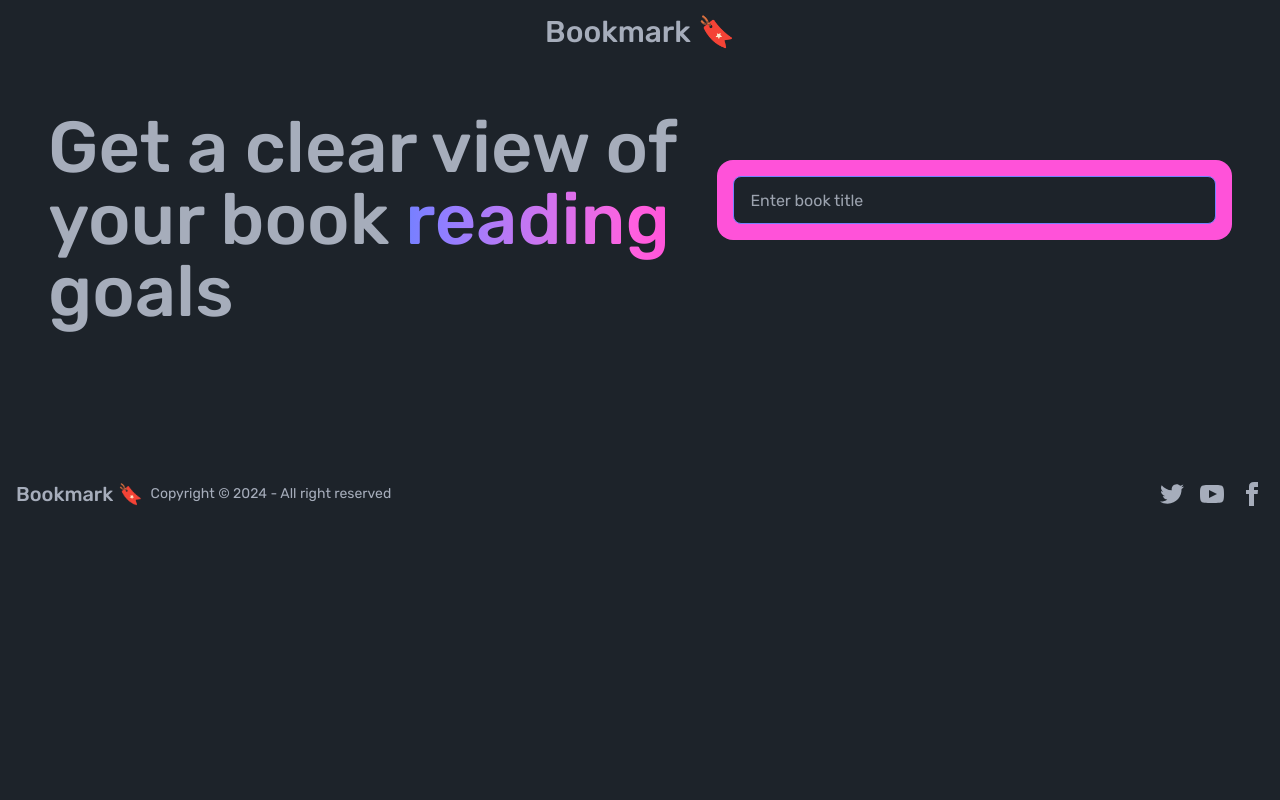
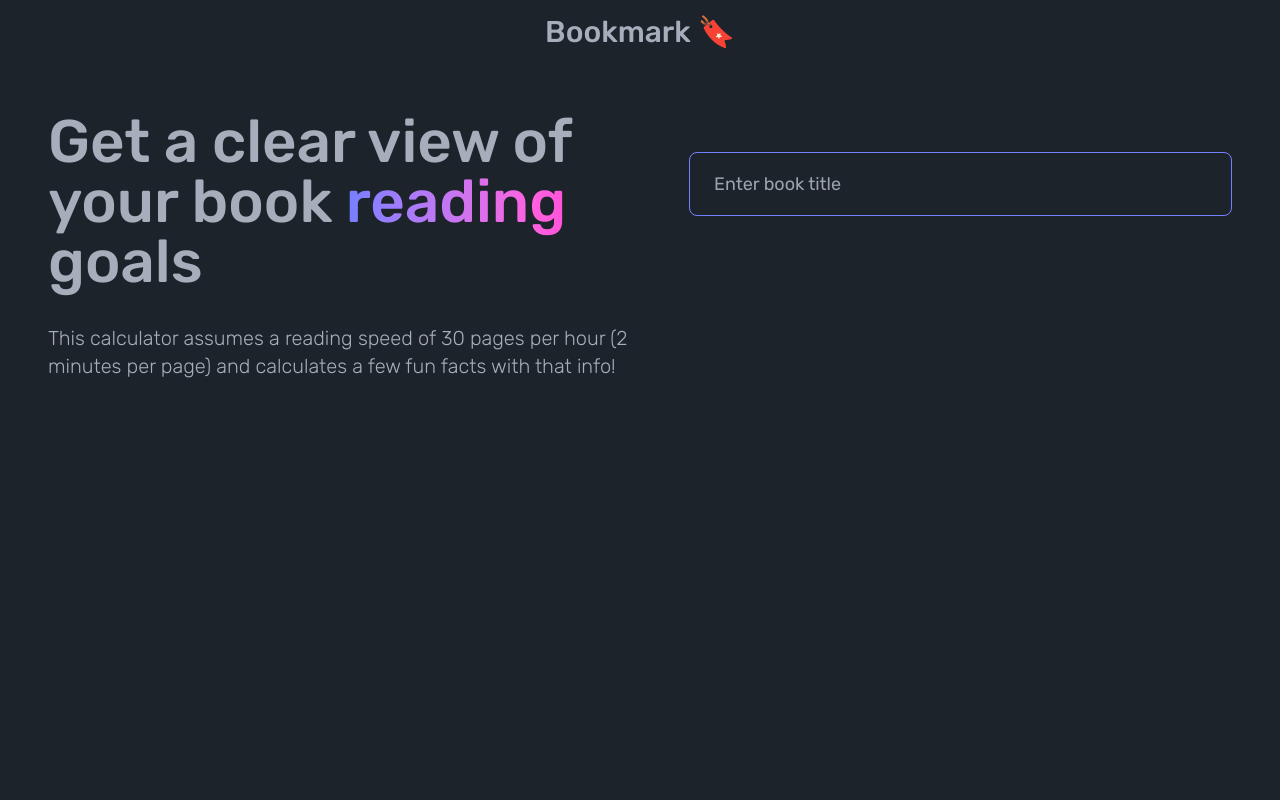
Before and after one commit to n3sty/book-experiment, a Next.js app: page / in a window 1280 px wide. Shown: the top 800 px of the page. Built offline with nearby package versions, Linux system fonts and the light colour scheme.

Commit message:
Veel te laat gemaakt...

```diff
--- /dev/null
+++ b/src/app/components/books/bookdemo.tsx
@@ -0,0 +1,146 @@
+"use client";
+
+import React, { useState, useEffect } from "react";
+import PagesToHours from "./scripts";
+import { redirect } from "next/navigation";
+
+interface Book {
+  id: string;
+  title: string;
+  authors: string[];
+  pageCount: number;
+}
+
+const SearchBar = ({
+  setChosenBook,
+}: {
+  setChosenBook: React.Dispatch<React.SetStateAction<Book | undefined>>;
+}) => {
+  const [query, setQuery] = useState<string>("");
+  const [books, setBooks] = useState<Book[]>([]);
+  const [showDropdown, setShowDropdown] = useState<boolean>(false);
+  const [showSearchBar, setShowSearchBar] = useState<boolean>(true);
+
+  const lang = "en";
+
+  useEffect(() => {
+    if (query.length > 3 && showSearchBar) {
+      fetchBooks(query);
+      setShowDropdown(true);
+    } else {
+      setBooks([]);
+      setShowDropdown(false);
+    }
+  }, [query]);
+
+  const fetchBooks = async (query: string) => {
+    const response = await fetch(
+      `https://www.googleapis.com/books/v1/volumes?q=${query}&langRestrict=${lang}&orderBy=relevance`
+    );
+    const data = await response.json();
+    const books: Book[] = data.items.map((item: any) => ({
+      id: item.id,
+      title: item.volumeInfo.title,
+      authors: item.volumeInfo.authors,
+      pageCount: item.volumeInfo.pageCount || "N/A",
+    }));
+    setBooks(books.slice(0, 5));
+  };
+
+  const handleSelectBook = (book: Book) => {
+    setQuery("");
+    setShowDropdown(false);
+    setShowSearchBar(false);
+    setChosenBook(book);
+  };
+
+  return (
+    showSearchBar && (
+      <div className="relative py-4 px-2 w-full max-w-md md:max-w-xl overflow-x-hidden">
+        <input
+          type="text"
+          className="input input-primary input-lg text-ellipsis w-full"
+          placeholder="Enter book title"
+          value={query}
+          onChange={(e) => setQuery(e.target.value)}
+        />
+        <div>
+          {showDropdown && (
+            <div className="stats transition-all stats-vertical overflow-hidden shadow-lg z-10 bg-primary text-primary-content mx-auto my-2 w-full">
+              {books.map((book) => (
+                <div
+                  key={book.id}
+                  onClick={() => handleSelectBook(book)}
+                  className="stat cursor-pointer hover:bg-gray-200"
+                >
+                  <div className="stat-title text-ellipsis line-clamp-1 text-primary-content">
+                    {book.authors}
+                  </div>
+                  <div className="stat-value text-ellipsis line-clamp-1 text-xl">
+                    {book.title}
+                  </div>
+                </div>
+              ))}
+            </div>
+          )}
+        </div>
+      </div>
+    )
+  );
+};
+
+const BookGrid = ({ chosenBook }: { chosenBook?: Book }) => {
+  return (
+    chosenBook && (
+      <div className="grid grid-cols-1">
+        <div className="stats m-2 bg-base-200 overflow-hidden shadow">
+          {/* Book name and author */}
+          <div className="stat p-8 max-w-fit text-ellipsis line-clamp-2">
+            <div className="stat-title text-base-content">
+              {chosenBook.authors !== null ? chosenBook.authors : "N/A"}
+            </div>
+            <div className="stat-value text-base-content">
+              {chosenBook.title}
+            </div>
+          </div>
+        </div>
+
+        <div className="grid grid-cols-3">
+          <div className="stats m-2 shadow bg-primary text-primary-content">
+            {/* Number of pages */}
+            <div className="stat p-8">
+              <div className="stat-title text-primary-content">Total Pages</div>
+              <div className="stat-value text-primary-content">
+                {chosenBook.pageCount !== 0 ? chosenBook.pageCount : "N/A"}
+              </div>
+            </div>
+          </div>
+
+          <div className="stats overflow-hidden m-2 bg-base-200 shadow">
+            <div className="stat p-8">
+              <div className="stat-title text-secondary">Hours to read</div>
+              <div className="stat-value text-secondary">
+                {PagesToHours(chosenBook.pageCount)} h
+              </div>
+            </div>
+          </div>
+
+          <div className="stats m-2 shadow">
+            <div className="btn h-full w-full text-2xl">Another book?</div>
+          </div>
+        </div>
+      </div>
+    )
+  );
+};
+
+export default function BookDemo() {
+  const [chosenBook, setChosenBook] = useState<Book | undefined>(undefined);
+
+  return (
+    <div className="m-2">
+      <BookGrid chosenBook={chosenBook} />
+      <SearchBar setChosenBook={setChosenBook} />
+    </div>
+  );
+}
--- /dev/null
+++ b/src/app/components/books/scripts.ts
@@ -0,0 +1,11 @@
+
+const rate: number = 30; // pages per hour
+
+const PagesToHours = (pages:number) => {
+    const hours = Math.floor((pages / rate) * 100) / 100;
+
+    return hours;
+}
+
+export default PagesToHours;
+export { rate }
--- a/src/app/components/booksearch.tsx
+++ /dev/null
@@ -1,83 +0,0 @@
-"use client";
-
-import React, { useState, useEffect } from "react";
-
-interface Book {
-  id: string;
-  title: string;
-  authors: string[];
-  pageCount: number;
-}
-
-const BookSearch: React.FC = () => {
-  const [query, setQuery] = useState<string>("");
-  const [books, setBooks] = useState<Book[]>([]);
-  const [showDropdown, setShowDropdown] = useState<boolean>(false);
-
-  const lang = 'en'
-
-  useEffect(() => {
-    if (query.length > 3) {
-      fetchBooks(query);
-    } else {
-      setBooks([]);
-      setShowDropdown(false);
-    }
-  }, [query]);
-
-  const fetchBooks = async (query: string) => {
-    const response = await fetch(
-      `https://www.googleapis.com/books/v1/volumes?q=${query}&langRestrict=${lang}&orderBy=relevance`
-    );
-    const data = await response.json();
-    const books: Book[] = data.items.map((item: any) => ({
-      id: item.id,
-      title: item.volumeInfo.title,
-      authors: item.volumeInfo.authors,
-      pageCount: item.volumeInfo.pageCount || "N/A",
-    }));
-    setBooks(books.slice(0, 4));
-    setShowDropdown(true);
-  };
-
-  const handleSelectBook = (book: Book) => {
-    setQuery(book.title);
-    alert(`Number of pages: ${book.pageCount}`);
-    setShowDropdown(false);
-    query.replace(book.title, "");
-  };
-
-  return (
-    <div className="relative break-words max-w-md md:max-w-xl overflow-x-hidden text-base-content">
-      <input
-        type="text"
-        className="input input-primary text-ellipsis text-base-content w-full"
-        placeholder="Enter book title"
-        value={query}
-        onChange={(e) => setQuery(e.target.value)}
-      />
-      <div>
-        {showDropdown && (
-          <div className="stats transition-all stats-vertical overflow-hidden shadow-lg z-10 bg-primary text-primary-content mx-auto my-2 w-full">
-            {books.map((book) => (
-              <div
-                key={book.id}
-                onClick={() => handleSelectBook(book)}
-                className="stat cursor-pointer hover:bg-gray-200"
-              >
-                <div className="stat-title text-ellipsis line-clamp-1 text-primary-content">
-                  {book.authors}
-                </div>
-                <div className="stat-value text-xl">
-                  {book.title}
-                </div>
-              </div>
-            ))}
-          </div>
-        )}
-      </div>
-    </div>
-  );
-};
-
-export default BookSearch;
--- a/src/app/components/landing/hero.tsx
+++ b/src/app/components/landing/hero.tsx
@@ -1,16 +1,22 @@
 import React from "react";
-import BookSearch from "../booksearch";
+import BookDemo from "../books/bookdemo";
+import { rate } from "../books/scripts"
 
 const Hero = () => {
   return (
-    <div className="flex md:flex-row flex-col text-left max-w-screen-xl">
-      <h1 className="md:text-7xl text-5xl font-medium md:pr-8 md:mb-4">
-        Get a clear view of your book <span className="text-transparent bg-clip-text bg-gradient-to-r from-primary to-secondary">reading</span> goals
-      </h1>
+    <div className="flex min-h-screen md:flex-row flex-col text-left max-w-screen-xl">
+      <div>
+        <h1 className="md:text-6xl text-4xl font-medium md:pr-8 md:mb-4">
+          Get a clear view of your book <span className="text-transparent bg-clip-text bg-gradient-to-r from-primary to-secondary">reading</span> goals
+        </h1>
+        <p className="text-xl font-light my-8 mx-auto">
+          This calculator assumes a reading speed of {rate} pages per hour (2 minutes per page) and calculates a few fun facts with that info!
+        </p>
+      </div>
 
-      <div className="w-full mx-auto my-12">
-        <div className="stats w-full bg-secondary text-secondary-content mx-auto p-4">
-          <BookSearch />
+      <div className="w-full">
+        <div className="stats w-full m-4">
+          <BookDemo />
         </div>
       </div>
     </div>
--- /dev/null
+++ b/src/app/testing/generateData.tsx
@@ -0,0 +1,24 @@
+interface data {
+  id: number;
+  name: string;
+  description: string;
+}
+const parent = () => {
+  const generateData = ():data => {
+
+    // Generate dummy data
+    const item:data = {
+      id: 1,
+      name: `Item`,
+      description: `This is an item description`,
+    };
+
+    return item;
+  };
+
+  return <>
+    generateData()
+  </>
+}
+
+export default parent;
--- /dev/null
+++ b/src/app/testing/page.tsx
@@ -0,0 +1,11 @@
+import parent from './generateData';
+
+const Page = () => {
+    return (
+        <div className='align-middle text-center content-center min-h-[85vh] bg-base-100'>
+            <parent />
+        </div>
+    );
+};
+
+export default Page;
```
